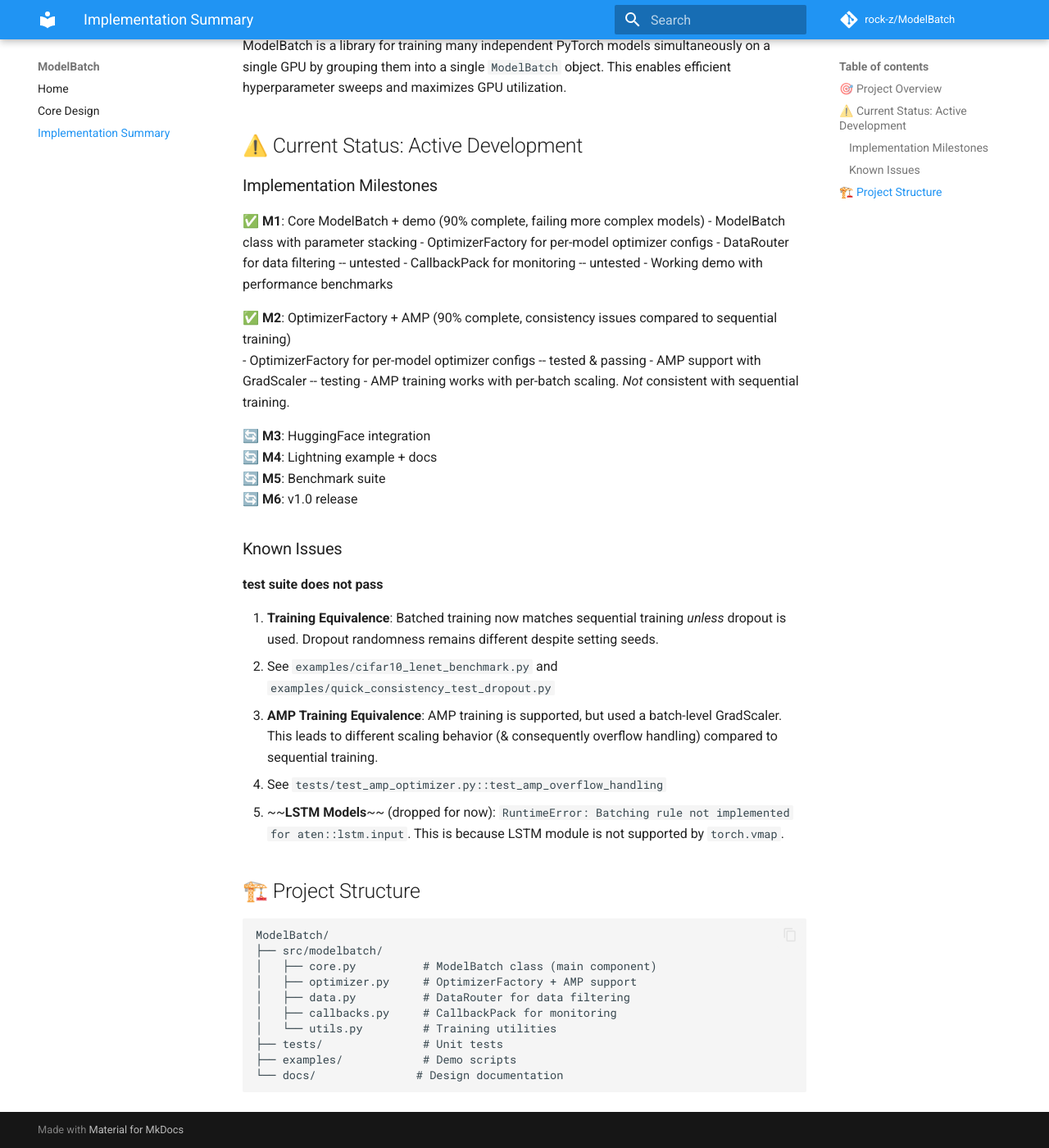
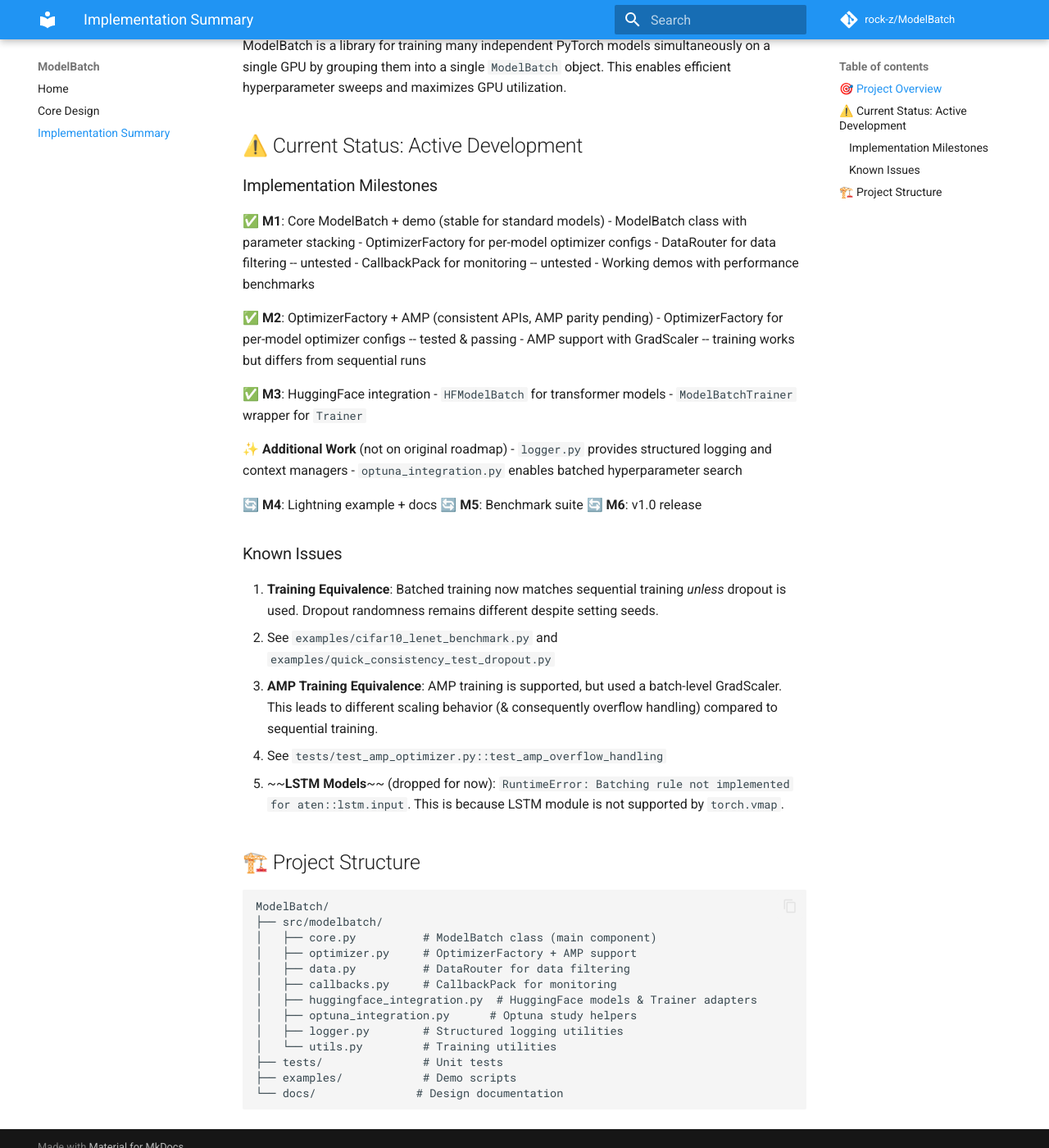
Before and after one commit to Rock-Z/ModelBatch, an MkDocs documentation site: the page built from docs/IMPLEMENTATION_SUMMARY.md, in a window 1280 px wide and 1400 px high, scrolled down 253 px. Shown: the whole window at 82% size. Built offline with MkDocs 1.6.1 and Material for MkDocs 9.7.7, drawn with Linux system fonts in a browser that asks for light colours; comment, search, counter and statistics services are not loaded; some of the changed text lies outside the part shown.

Commit message:
docs: update implementation summary

```diff
--- a/docs/IMPLEMENTATION_SUMMARY.md
+++ b/docs/IMPLEMENTATION_SUMMARY.md
@@ -9,25 +9,30 @@ ModelBatch is a library for training many independent PyTorch models simultaneou
 
 ### Implementation Milestones
 
-✅ **M1**: Core ModelBatch + demo (90% complete, failing more complex models)
+✅ **M1**: Core ModelBatch + demo (stable for standard models)
   - ModelBatch class with parameter stacking
   - OptimizerFactory for per-model optimizer configs
   - DataRouter for data filtering -- untested
   - CallbackPack for monitoring -- untested
-  - Working demo with performance benchmarks
+  - Working demos with performance benchmarks
 
-✅ **M2**: OptimizerFactory + AMP (90% complete, consistency issues compared to sequential training)
+✅ **M2**: OptimizerFactory + AMP (consistent APIs, AMP parity pending)
   - OptimizerFactory for per-model optimizer configs -- tested & passing
-  - AMP support with GradScaler -- testing
-    - AMP training works with per-batch scaling. *Not* consistent with sequential training.
+  - AMP support with GradScaler -- training works but differs from sequential runs
 
-🔄 **M3**: HuggingFace integration
+✅ **M3**: HuggingFace integration
+  - `HFModelBatch` for transformer models
+  - `ModelBatchTrainer` wrapper for `Trainer`
+
+✨ **Additional Work** (not on original roadmap)
+  - `logger.py` provides structured logging and context managers
+  - `optuna_integration.py` enables batched hyperparameter search
+
 🔄 **M4**: Lightning example + docs
 🔄 **M5**: Benchmark suite
 🔄 **M6**: v1.0 release
 
 ### Known Issues
-**test suite does not pass**
 
 1. **Training Equivalence**: Batched training now matches sequential training *unless* dropout is used. Dropout randomness remains different despite setting seeds.
    - See `examples/cifar10_lenet_benchmark.py` and `examples/quick_consistency_test_dropout.py`
@@ -44,6 +49,9 @@ ModelBatch/
 │   ├── optimizer.py     # OptimizerFactory + AMP support
 │   ├── data.py          # DataRouter for data filtering
 │   ├── callbacks.py     # CallbackPack for monitoring
+│   ├── huggingface_integration.py  # HuggingFace models & Trainer adapters
+│   ├── optuna_integration.py      # Optuna study helpers
+│   ├── logger.py        # Structured logging utilities
 │   └── utils.py         # Training utilities
 ├── tests/               # Unit tests
 ├── examples/            # Demo scripts
```
Also changed, not shown: other parts of docs/IMPLEMENTATION_SUMMARY.md (+1 -1 lines).
